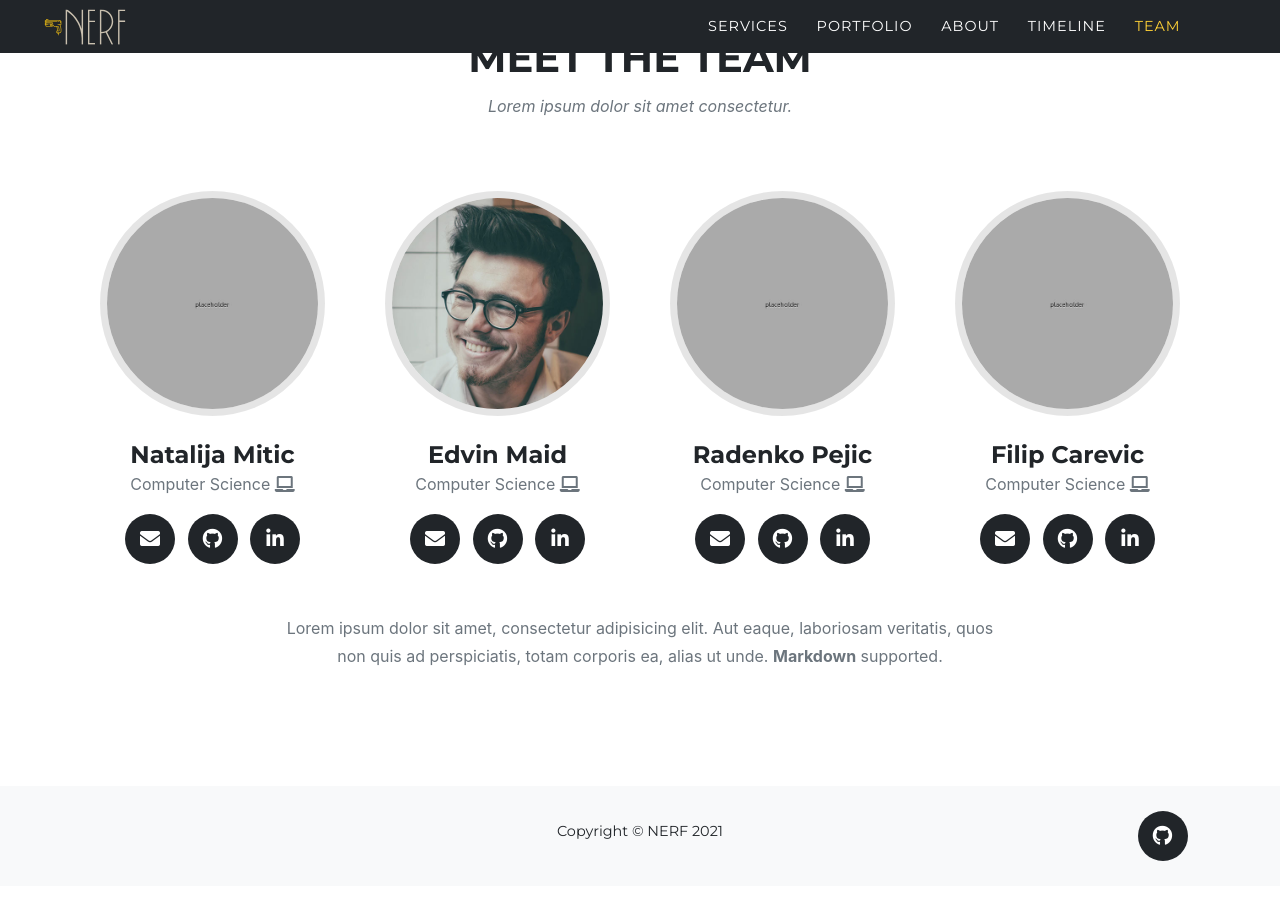
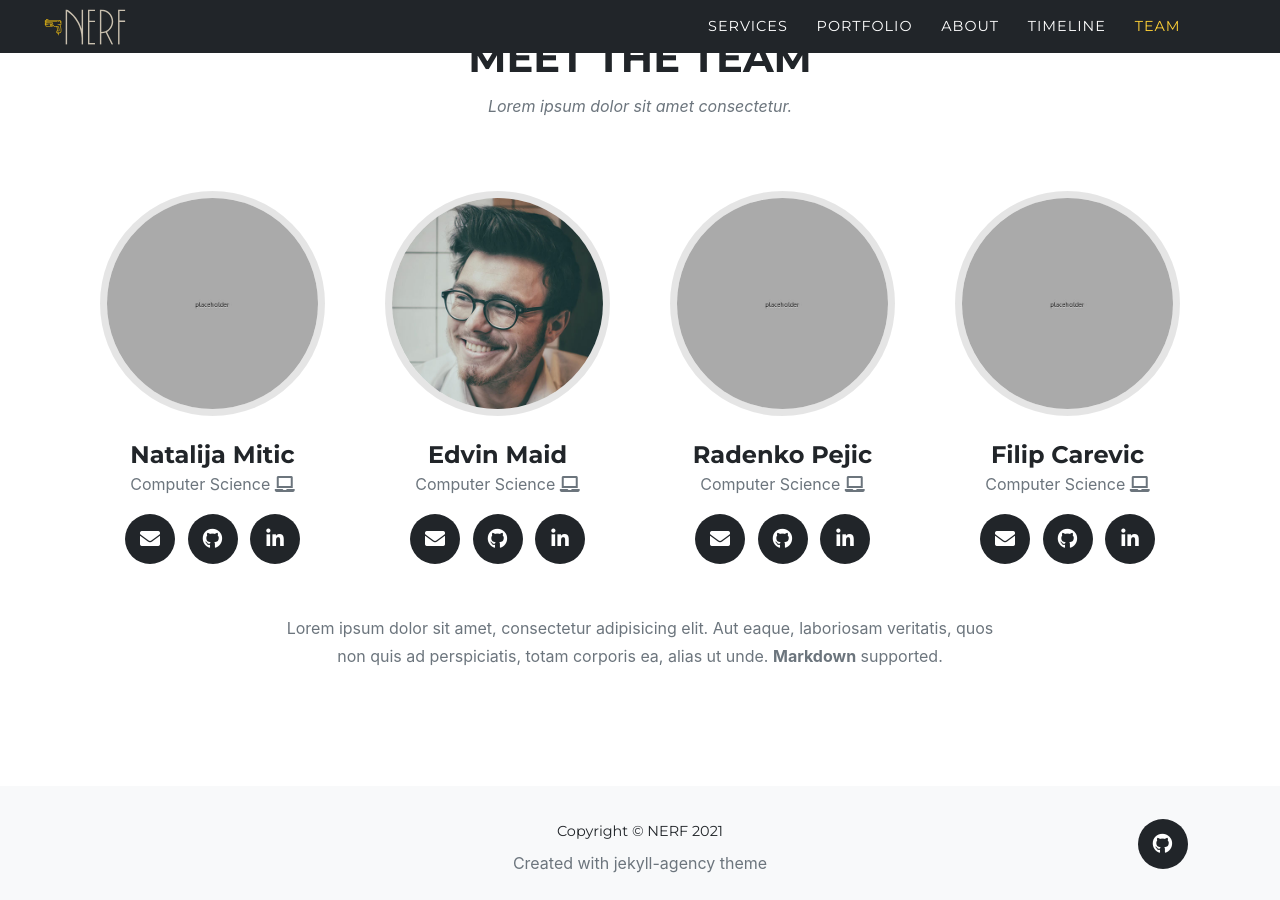
Before and after one commit to nerfteam/ADA_Data_Story, a Jekyll site: the page built from index.md, in a window 1280 px wide and 900 px high, scrolled down 4737 px. Built offline with Jekyll 4.4.1, drawn with Linux system fonts in a browser that asks for light colours; some web fonts are replaced.

Commit message:
Add credits for theme in footer.

```diff
--- a/Gemfile
+++ b/Gemfile
@@ -17,3 +17,5 @@ gem "webrick", "~> 1.7"
 gem 'eventmachine', '1.2.7', git: 'https://github.com/eventmachine/eventmachine.git', tag: 'v1.2.7'
 
 gem "github-pages", "~> 219", group: :jekyll_plugins
+
+gem 'jekyll-agency'
--- a/_includes/footer.html
+++ b/_includes/footer.html
@@ -3,13 +3,13 @@
   <div class="container">
     <div class="row">
       <div class="col-md-8 offset-md-2">
-        <span class="copyright"
-          >Copyright &copy; {{ site.title }} {{ 'now' | date: "%Y" }}</span
-        >
+        <span class="copyright">Copyright &copy; {{ site.title }} {{ 'now' | date: "%Y" }}</span>
+
+        <div class="text-muted m-0 p-0">Created with jekyll-agency theme</div>
       </div>
       <!-- Social Media -->
       <div class="col-md-1 offset-md-1">
-        <ul class="list-inline social-buttons">
+        <ul class="list-inline social-buttons pt-2">
           {% for link in site.data.sitetext[site.locale].footer.social %}
           <li class="list-inline-item">
             {% if link.url %}
```
Also changed, not shown: Gemfile.lock.
